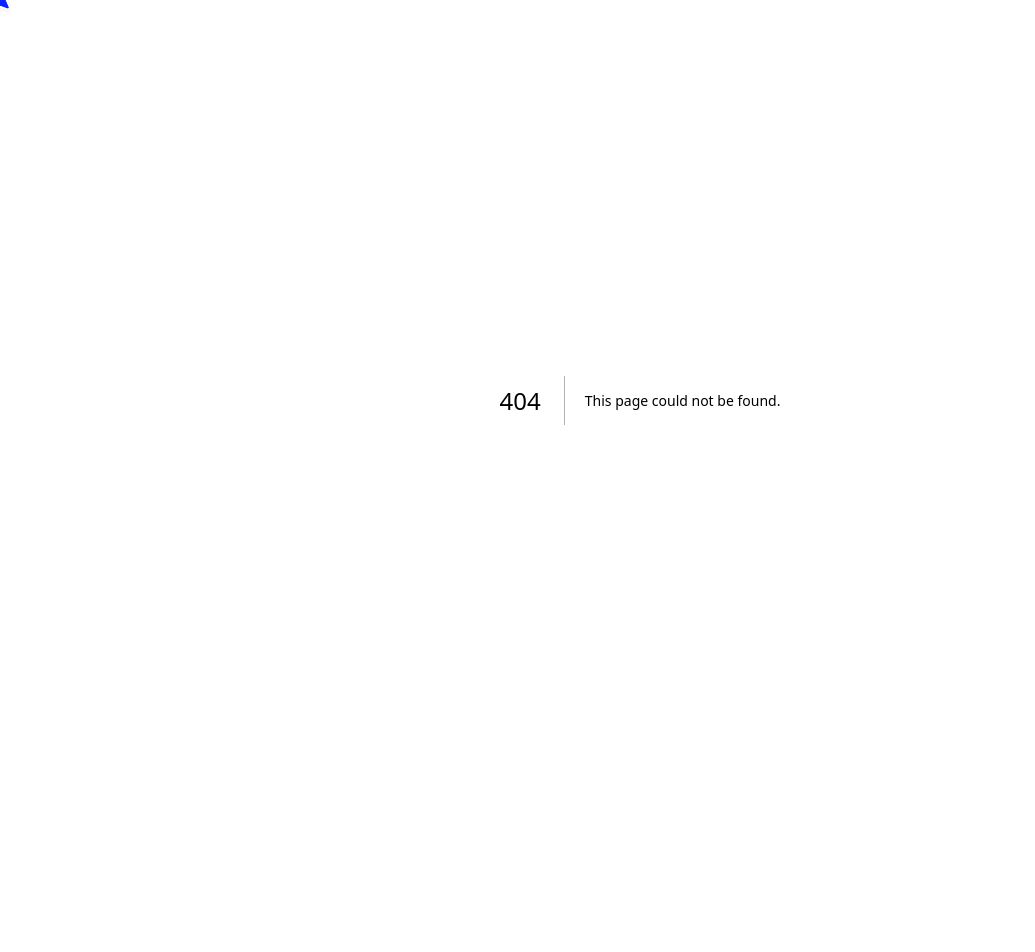
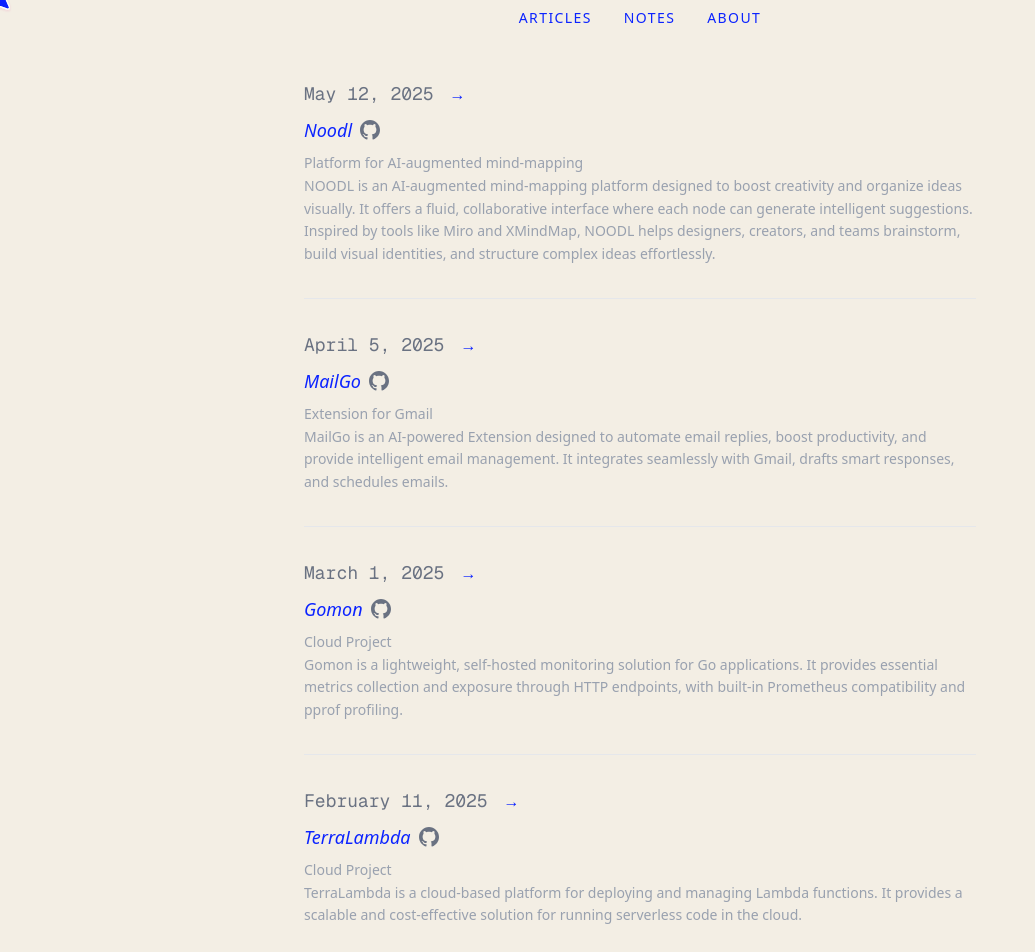
Before and after one commit to salignatmoandal/Salignat, a Next.js app: page /crafted in a window 1280 px wide. Before the commit this address had no page. Shown: the top 952 px of the page, without its empty margins (0-1035 px from the left). Before the commit the page ends 800 px from the top, so only its background shows below. Built offline with nearby package versions, Linux system fonts and the light colour scheme.

Commit message:
add crafted

```diff
--- a/app/articles/page.tsx
+++ b/app/articles/page.tsx
@@ -1,7 +1,6 @@
 'use client'
 
 import React from 'react'
-import Link from 'next/link'
 import { useRouter } from 'next/navigation'
 import Navbar from '../components/ui/NavBar'
 import Clock from '../components/Clock'
--- a/app/components/Home.tsx
+++ b/app/components/Home.tsx
@@ -12,7 +12,7 @@ export default function Home() {
     <main className="flex min-h-screen items-center justify-center bg-[var(--background)] px-6">
       <div className="max-w-2xl w-full flex flex-col gap-6">
         {/* <Clock className="mb-5 self-start rounded-b-md" /> */}
-        <Navbar className="mb-5 self-center" />
+        <Navbar className="mb-15 self-center rounded-b-md" />
         <IntroSection />
         <JournalSection />
         <BeforeSection />
--- /dev/null
+++ b/app/crafted/page.tsx
@@ -0,0 +1,138 @@
+import Navbar from '../components/ui/NavBar'
+import Clock from '../components/Clock'
+import React from 'react'
+
+interface Crafted {
+    title: string
+    description: string
+    date: string
+    slug: string
+    content: string
+    status: string
+    githubUrl?: string
+}
+
+const crafted: Crafted[] = [
+    {
+        title: "Noodl",
+        description: "Platform for AI-augmented mind-mapping",
+        content: "NOODL is an AI-augmented mind-mapping platform designed to boost creativity and organize ideas visually. It offers a fluid, collaborative interface where each node can generate intelligent suggestions. Inspired by tools like Miro and XMindMap, NOODL helps designers, creators, and teams brainstorm, build visual identities, and structure complex ideas effortlessly.",
+        date: "2025-05-12",
+        slug: "noodl",
+        status: "active",
+        githubUrl: "https://www.noodl.world/"
+    },
+    {
+        title: "Gomon",
+        description: "Cloud Project",
+        content: "Gomon is a lightweight, self-hosted monitoring solution for Go applications. It provides essential metrics collection and exposure through HTTP endpoints, with built-in Prometheus compatibility and pprof profiling.",
+        date: "2025-03-01",
+        slug: "gomon",
+        status: "active",
+        githubUrl: "https://github.com/salignatmoandal/gomon"
+    },
+    {
+        title: "TerraLambda",
+        description: " Cloud Project",
+        content: "TerraLambda is a cloud-based platform for deploying and managing Lambda functions. It provides a scalable and cost-effective solution for running serverless code in the cloud.",
+        date: "2025-02-11",
+        slug: "terralambda",
+        status: "inactive",
+        githubUrl: "https://github.com/salignatmoandal/terraLambda"
+    },
+    {
+        title: "MailGo",
+        description: "Extension for Gmail",
+        content: "MailGo is an AI-powered Extension  designed to automate email replies, boost productivity, and provide intelligent email management. It integrates seamlessly with Gmail, drafts smart responses, and schedules emails.",
+        date: "2025-04-05",
+        slug: "mailgo",
+        status: "inactive",
+        githubUrl: "https://github.com/salignatmoandal/MailGo"
+    },
+    {
+        title: "Rayon",
+        description: "Research Speech Recognition",
+        content: "Rayon is a comprehensive solution for audio processing, speech recognition, text analysis, and location-based services. By integrating functionalities such as audio recording, speech-to-text conversion, natural language processing, geocoding, and AI-powered suggestions, the system aims to deliver a seamless user experience",
+        date: "2025-01-09",
+        slug: "rayon",
+        status: "inactive",
+        githubUrl: "https://github.com/votre-username/rayon"
+    },
+    {
+        title: "Healytics",
+        description: "App for health",
+        content: "Healytics is a mobile health application designed to simplify the medical consultation process by leveraging artificial intelligence and conversational technology. Built with React Native, Healytics helps users easily track and document health symptoms, enabling efficient communication with healthcare professionals.",
+        date: "2025-01-09",
+        slug: "healytics",
+        status: "inactive",
+        githubUrl: "https://github.com/votre-username/rayon"
+    }
+]
+
+export default function CraftedPage() {
+    // Trier les projets par date (du plus récent au plus ancien)
+    const sortedCrafted = [...crafted].sort((a, b) => {
+        return new Date(b.date).getTime() - new Date(a.date).getTime()
+    })
+
+    return (
+        <main className="flex min-h-screen items-center justify-center bg-[var(--background)] px-6">
+            <div className="max-w-2xl w-full flex flex-col gap-6">
+                <Navbar className="mb-5 self-center rounded-b-md" />
+                <div className="text-base flex flex-col gap-8">
+                    {sortedCrafted.map((craft, index) => (
+                        <React.Fragment key={craft.slug}>
+                            <article className="group">
+                                <div className="flex flex-col gap-2">
+                                    <div className="flex items-center gap-4">
+                                        <span className="text-lg text-gray-500 font-mono">
+                                            {new Date(craft.date).toLocaleDateString('en-US', {
+                                                year: 'numeric',
+                                                month: 'long',
+                                                day: 'numeric'
+                                            })}
+                                        </span>
+                                        <span className="text-[#0B23FF]">→</span>
+                                    </div>
+
+                                    <div className="flex items-center gap-2">
+                                        <h2 className="text-lg italic font-medium text-[#0B23FF] group-hover:underline">
+                                            {craft.title}
+                                        </h2>
+                                        {craft.githubUrl && (
+                                            <a
+                                                href={craft.githubUrl}
+                                                target="_blank"
+                                                rel="noopener noreferrer"
+                                                className="text-gray-500 hover:text-[#0B23FF] transition-colors"
+                                            >
+                                                <svg
+                                                    className="w-5 h-5"
+                                                    fill="currentColor"
+                                                    viewBox="0 0 24 24"
+                                                >
+                                                    <path d="M12 0c-6.626 0-12 5.373-12 12 0 5.302 3.438 9.8 8.207 11.387.599.111.793-.261.793-.577v-2.234c-3.338.726-4.033-1.416-4.033-1.416-.546-1.387-1.333-1.756-1.333-1.756-1.089-.745.083-.729.083-.729 1.205.084 1.839 1.237 1.839 1.237 1.07 1.834 2.807 1.304 3.492.997.107-.775.418-1.305.762-1.604-2.665-.305-5.467-1.334-5.467-5.931 0-1.311.469-2.381 1.236-3.221-.124-.303-.535-1.524.117-3.176 0 0 1.008-.322 3.301 1.23.957-.266 1.983-.399 3.003-.404 1.02.005 2.047.138 3.006.404 2.291-1.552 3.297-1.23 3.297-1.23.653 1.653.242 2.874.118 3.176.77.84 1.235 1.911 1.235 3.221 0 4.609-2.807 5.624-5.479 5.921.43.372.823 1.102.823 2.222v3.293c0 .319.192.694.801.576 4.765-1.589 8.199-6.086 8.199-11.386 0-6.627-5.373-12-12-12z"/>
+                                                </svg>
+                                            </a>
+                                        )}
+                                    </div>
+
+                                    <p className="text-gray-400 text-sm leading-relaxed">
+                                        {craft.description}
+                                        <p className="text-gray-400 text-sm leading-relaxed">
+                                            {craft.content}
+                                        </p>
+                                    </p>
+                                </div>
+                            </article>
+
+                            {index < sortedCrafted.length - 1 && (
+                                <div className="h-[1px] bg-gray-200 w-full" />
+                            )}
+                        </React.Fragment>
+                    ))}
+                </div>
+            </div>
+        </main>
+    )
+}
--- a/app/layout.tsx
+++ b/app/layout.tsx
@@ -32,6 +32,7 @@ export default function RootLayout({
         className={`${geistSans.variable} ${geistMono.variable} antialiased`}
       >
         <PageTransitionWrapper>
+          {/* <NavBar className="mb-20" /> */}
           {children}
           <SmoothCursor />
         </PageTransitionWrapper>
--- a/app/note/page.tsx
+++ b/app/note/page.tsx
@@ -50,7 +50,7 @@ export default function ArticlesPage() {
     <main className="flex min-h-screen items-center justify-center bg-[var(--background)] px-6">
       <div className="max-w-2xl w-full flex flex-col gap-6">
         {/* <Clock className="mb-5 self-center" /> */}
-        <Navbar className="mb-2 self-center" />
+        <Navbar className="mb-5 self-center rounded-b-md" />
 
         {/* <h1 className="text-2xl text-left text-[#0B23FF] mb-8">Notes</h1> */}
 
```
